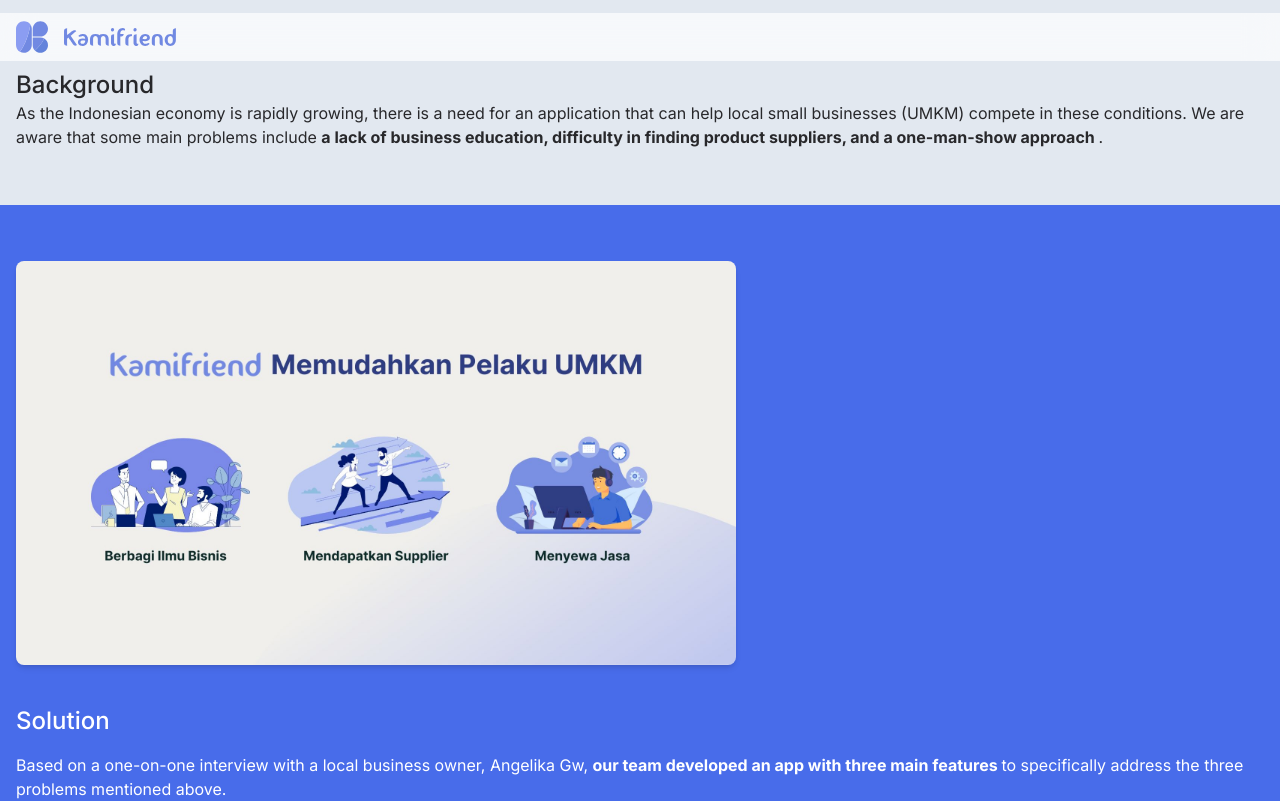
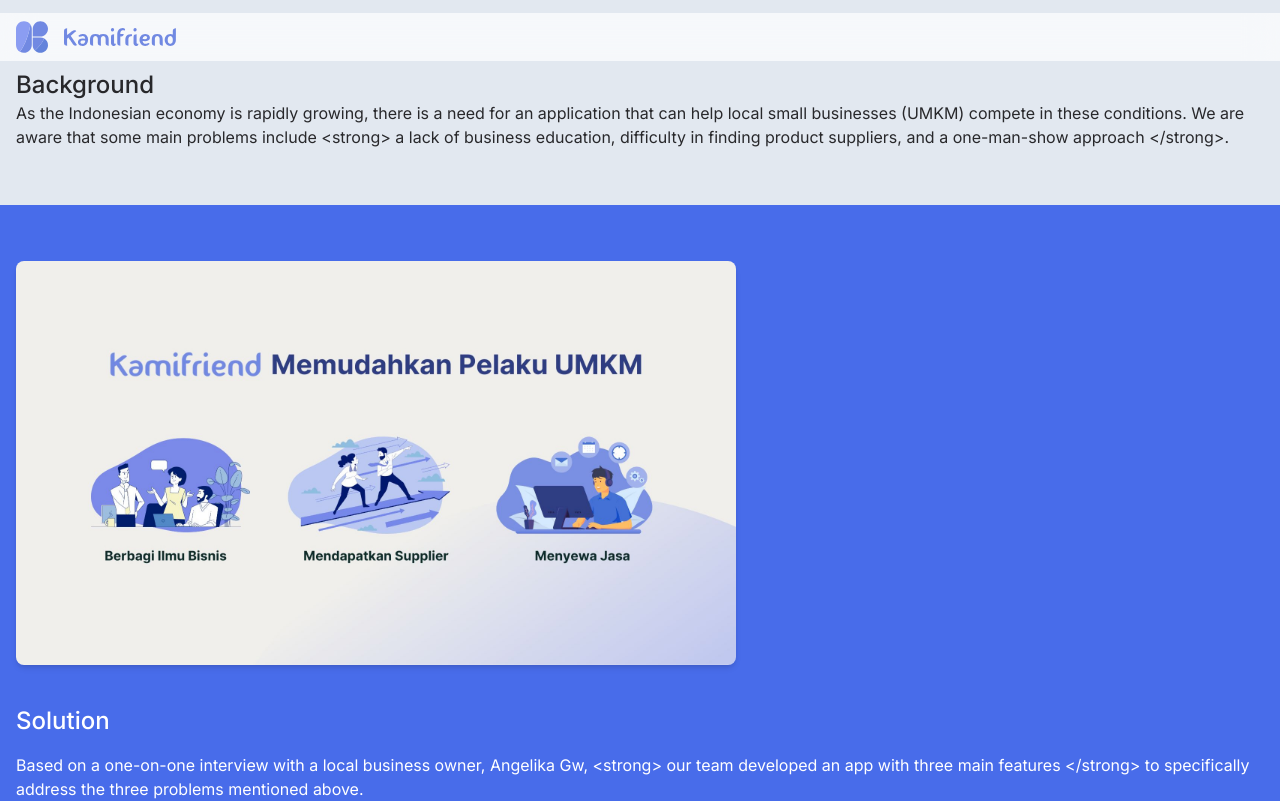
Before and after one commit to heryandjaruma/portfolio-archived, a Next.js app: page /projects in a window 1280 px wide. Shown: the part 1280-2081 px from the top of the page. Built offline with nearby package versions, Linux system fonts and the light colour scheme.

Commit message:
dangerous HTML remove

```diff
--- a/src/data/awards.json
+++ b/src/data/awards.json
@@ -7,7 +7,7 @@
     "association": "Korea Ministry of Education",
     "type": "scholarship",
     "date": "February 2023",
-    "description": "Chosen as one of the three awardees from Binus University of GKS exchange student program for 1 semester exchange period, starting from February 2023."
+    "description": "I have been selected as one of the three recipients from Binus University for the GKS exchange student program. This program offers me the opportunity to embark on a remarkable academic journey for one semester, commencing in February 2023."
   },
   {
     "id": 2,
--- a/src/pages/projects.tsx
+++ b/src/pages/projects.tsx
@@ -130,12 +130,9 @@
                     className="px-4 pt-2 pb-14 text-blk"
                   >
                     <h1 className="text-2xl font-medium">Background</h1>
-                    <div
-                      className="text-left text-blk"
-                      dangerouslySetInnerHTML={{
-                        __html: project.description?.problem,
-                      }}
-                    ></div>
+                    <div className="text-left text-blk">
+                      {project.description?.problem}
+                    </div>
                   </div>
 
                   <ShowIf isExist={project.description?.solution}>
@@ -153,12 +150,9 @@
                         />
                       </ShowIf>
                       <h1 className="mb-4 text-2xl font-medium">Solution</h1>
-                      <div
-                        className="text-left"
-                        dangerouslySetInnerHTML={{
-                          __html: project.description?.solution,
-                        }}
-                      ></div>
+                      <div className="text-left">
+                        {project.description?.solution}
+                      </div>
                       <ShowIf isExist={project.description?.topiclink}>
                         <p className="mt-6">
                           To Learn more about this topic, refer to{" "}
```
